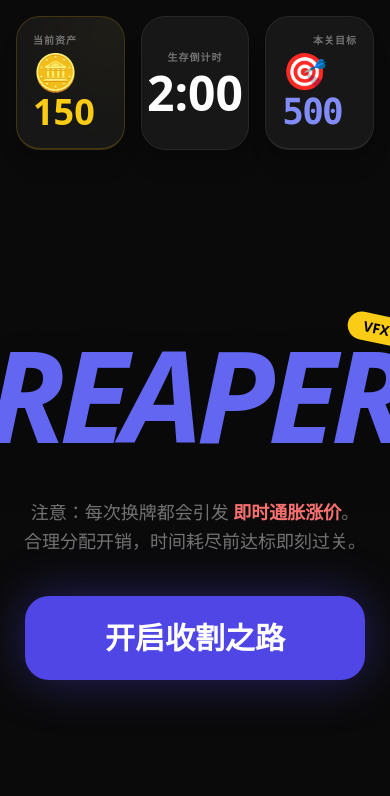
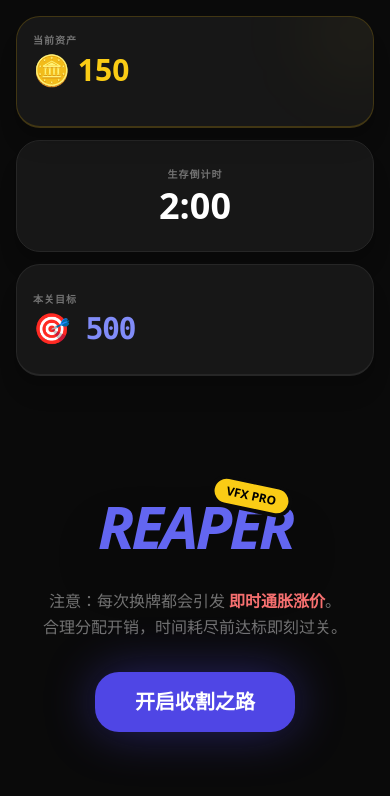
Before and after one commit to onovich/TexasReaper, a React (Vite) app in the folder frontend/: page / in a window 390 px wide. Shown: the top 796 px of the page. Built offline with nearby package versions, Linux system fonts and the light colour scheme; the HTML template or start-up script is replaced by a standard one.

Commit message:
Improve desktop responsive layout

```diff
--- a/frontend/src/App.jsx
+++ b/frontend/src/App.jsx
@@ -12,7 +12,7 @@ export default function App() {
 
   return (
     <div
-      className="min-h-screen bg-neutral-950 text-white font-sans flex flex-col items-center p-4 select-none overflow-hidden"
+      className="min-h-screen bg-neutral-950 text-white font-sans flex flex-col items-center px-4 py-4 lg:px-8 xl:px-10 2xl:px-12 select-none overflow-hidden"
       onClick={actions.clearSelection}
     >
       <GameEffects />
--- a/frontend/src/components/GameCard.jsx
+++ b/frontend/src/components/GameCard.jsx
@@ -10,27 +10,27 @@ export function GameCard({ item, isSelected, onSelect, onSwap, swapCost, canSele
         ${!canSelect ? 'cursor-default' : ''}`}
     >
       <div
-        className={`w-16 h-24 sm:w-24 sm:h-36 rounded-2xl flex flex-col items-center justify-between p-2 border-2 shadow-xl transition-all duration-300
+        className={`w-16 h-24 sm:w-24 sm:h-36 xl:w-28 xl:h-40 2xl:w-32 2xl:h-48 rounded-2xl xl:rounded-[1.35rem] flex flex-col items-center justify-between p-2 xl:p-3 border-2 shadow-xl transition-all duration-300
           ${item.isRevealed
             ? (isSelected ? 'bg-indigo-50 border-indigo-500 shadow-[0_20px_40px_rgba(79,70,229,0.4)]' : 'bg-white border-neutral-200')
             : 'bg-neutral-900 border-neutral-800'}`}
       >
         {item.isRevealed ? (
           <>
-            <div className={`self-start font-black text-xs sm:text-lg ${item.card.suit.color}`}>{item.card.rank}</div>
-            <div className="text-3xl sm:text-5xl">{item.card.suit.emoji}</div>
-            <div className={`self-end font-black text-xs sm:text-lg rotate-180 ${item.card.suit.color}`}>{item.card.rank}</div>
+            <div className={`self-start font-black text-xs sm:text-lg xl:text-xl ${item.card.suit.color}`}>{item.card.rank}</div>
+            <div className="text-3xl sm:text-5xl xl:text-6xl 2xl:text-7xl">{item.card.suit.emoji}</div>
+            <div className={`self-end font-black text-xs sm:text-lg xl:text-xl rotate-180 ${item.card.suit.color}`}>{item.card.rank}</div>
           </>
         ) : (
           <div className="w-full h-full flex items-center justify-center opacity-10">
-            <span className="text-4xl text-neutral-700">?</span>
+            <span className="text-4xl xl:text-5xl 2xl:text-6xl text-neutral-700">?</span>
           </div>
         )}
       </div>
       {showSwapButton ? (
         <button
           onClick={onSwap}
-          className="absolute -top-4 -right-4 bg-yellow-400 text-black font-black px-3 py-1 rounded-xl text-[10px] shadow-2xl z-40 border-2 border-black transition-transform hover:scale-110 active:scale-90"
+          className="absolute -top-4 -right-4 xl:-top-5 xl:-right-5 bg-yellow-400 text-black font-black px-3 py-1 xl:px-3.5 xl:py-1.5 rounded-xl text-[10px] xl:text-xs shadow-2xl z-40 border-2 border-black transition-transform hover:scale-110 active:scale-90"
         >
           ♻️ {swapCost}
         </button>
--- a/frontend/src/components/GameHeader.jsx
+++ b/frontend/src/components/GameHeader.jsx
@@ -4,23 +4,23 @@ function formatTime(timeLeft) {
 
 export function GameHeader({ chips, targetScore, timeLeft }) {
   return (
-    <div className="w-full max-w-4xl grid grid-cols-3 gap-4 mb-8">
-      <div className="bg-neutral-900 border border-neutral-800 p-4 rounded-3xl shadow-xl border-b-2 border-yellow-500/20 relative overflow-hidden">
+    <div className="w-full max-w-4xl lg:max-w-6xl 2xl:max-w-7xl grid grid-cols-1 sm:grid-cols-3 gap-3 lg:gap-5 mb-6 lg:mb-10">
+      <div className="bg-neutral-900 border border-neutral-800 p-4 lg:p-5 rounded-3xl shadow-xl border-b-2 border-yellow-500/20 relative overflow-hidden min-h-[112px] lg:min-h-[132px]">
         <div className="text-[10px] text-neutral-500 font-black uppercase tracking-widest mb-1 z-10 relative">当前资产</div>
-        <div className={`text-4xl font-black z-10 relative ${chips < 50 ? 'text-red-500 animate-pulse' : 'text-yellow-400'}`}>
+        <div className={`text-3xl sm:text-4xl xl:text-5xl font-black z-10 relative ${chips < 50 ? 'text-red-500 animate-pulse' : 'text-yellow-400'}`}>
           🪙 {chips}
         </div>
         <div className="absolute top-0 right-0 w-24 h-24 bg-yellow-400/5 rounded-full -mr-8 -mt-8 blur-2xl" />
       </div>
-      <div className="bg-neutral-900 border border-neutral-800 p-4 rounded-3xl shadow-xl flex flex-col items-center justify-center">
+      <div className="bg-neutral-900 border border-neutral-800 p-4 lg:p-5 rounded-3xl shadow-xl flex flex-col items-center justify-center min-h-[112px] lg:min-h-[132px]">
         <div className="text-[10px] text-neutral-500 font-black uppercase tracking-widest mb-1">生存倒计时</div>
-        <div className={`text-5xl font-black tabular-nums ${timeLeft < 20 ? 'text-red-500 animate-bounce' : 'text-white'}`}>
+        <div className={`text-4xl sm:text-5xl xl:text-6xl font-black tabular-nums ${timeLeft < 20 ? 'text-red-500 animate-bounce' : 'text-white'}`}>
           {formatTime(timeLeft)}
         </div>
       </div>
-      <div className="bg-neutral-900 border border-neutral-800 p-4 rounded-3xl shadow-xl flex flex-col items-end justify-center border-b-2 border-indigo-500/20">
+      <div className="bg-neutral-900 border border-neutral-800 p-4 lg:p-5 rounded-3xl shadow-xl flex flex-col items-start sm:items-end justify-center border-b-2 border-indigo-500/20 min-h-[112px] lg:min-h-[132px]">
         <div className="text-[10px] text-neutral-500 font-black uppercase tracking-widest mb-1">本关目标</div>
-        <div className="text-4xl font-black font-mono tracking-tighter text-indigo-400">🎯 {targetScore}</div>
+        <div className="text-3xl sm:text-4xl xl:text-5xl font-black font-mono tracking-tighter text-indigo-400">🎯 {targetScore}</div>
       </div>
     </div>
   );
--- a/frontend/src/components/screens/GameOverScreen.jsx
+++ b/frontend/src/components/screens/GameOverScreen.jsx
@@ -1,18 +1,18 @@
 export function GameOverScreen({ onRestart }) {
   return (
-    <div className="flex-1 flex flex-col items-center justify-center text-center space-y-10 animate-in zoom-in duration-500">
-      <div className="text-9xl">💀</div>
-      <h2 className="text-8xl font-black text-red-600 tracking-tighter">挑战失败</h2>
-      <div className="bg-emerald-500/10 border-2 border-emerald-500/20 px-24 py-10 rounded-[4rem] shadow-inner">
+    <div className="flex-1 w-full max-w-5xl xl:max-w-6xl flex flex-col items-center justify-center text-center space-y-8 lg:space-y-10 animate-in zoom-in duration-500 py-6 lg:py-10">
+      <div className="text-7xl sm:text-8xl xl:text-9xl">💀</div>
+      <h2 className="text-4xl sm:text-6xl xl:text-7xl 2xl:text-8xl font-black text-red-600 tracking-tighter">挑战失败</h2>
+      <div className="bg-emerald-500/10 border-2 border-emerald-500/20 px-10 sm:px-16 xl:px-24 py-8 xl:py-10 rounded-[3rem] xl:rounded-[4rem] shadow-inner">
         <div className="text-[10px] text-emerald-500/70 font-black tracking-widest uppercase mb-2">资产归零或超时</div>
-        <div className="text-9xl font-black text-emerald-400 tabular-nums">0</div>
+        <div className="text-6xl sm:text-8xl xl:text-9xl font-black text-emerald-400 tabular-nums">0</div>
       </div>
       <button
         onClick={(event) => {
           event.stopPropagation();
           onRestart();
         }}
-        className="px-20 py-6 bg-white text-black rounded-3xl font-black text-3xl shadow-2xl hover:scale-105 active:scale-95 transition-all"
+        className="px-10 sm:px-16 xl:px-20 py-4 sm:py-5 xl:py-6 bg-white text-black rounded-3xl font-black text-xl sm:text-2xl xl:text-3xl shadow-2xl hover:scale-105 active:scale-95 transition-all"
       >
         重新挑战
       </button>
--- a/frontend/src/components/screens/LevelUpScreen.jsx
+++ b/frontend/src/components/screens/LevelUpScreen.jsx
@@ -1,17 +1,17 @@
 export function LevelUpScreen({ level, onNextLevel }) {
   return (
-    <div className="flex-1 flex flex-col items-center justify-center text-center space-y-10 animate-in zoom-in duration-500">
-      <div className="text-9xl">🚀</div>
+    <div className="flex-1 w-full max-w-5xl xl:max-w-6xl flex flex-col items-center justify-center text-center space-y-8 lg:space-y-10 animate-in zoom-in duration-500 py-6 lg:py-10">
+      <div className="text-7xl sm:text-8xl xl:text-9xl">🚀</div>
       <div className="space-y-4">
-        <h2 className="text-7xl font-black text-emerald-500 tracking-tighter">本关目标达成！</h2>
-        <p className="text-neutral-400 font-bold uppercase tracking-widest text-xl">已重置各项物价</p>
+        <h2 className="text-4xl sm:text-6xl xl:text-7xl 2xl:text-8xl font-black text-emerald-500 tracking-tighter">本关目标达成！</h2>
+        <p className="text-base sm:text-lg xl:text-xl text-neutral-400 font-bold uppercase tracking-widest">已重置各项物价</p>
       </div>
       <button
         onClick={(event) => {
           event.stopPropagation();
           onNextLevel();
         }}
-        className="px-20 py-6 bg-white text-black rounded-3xl font-black text-3xl hover:scale-105 active:scale-95 transition-all shadow-2xl"
+        className="px-10 sm:px-16 xl:px-20 py-4 sm:py-5 xl:py-6 bg-white text-black rounded-3xl font-black text-xl sm:text-2xl xl:text-3xl hover:scale-105 active:scale-95 transition-all shadow-2xl"
       >
         进入 Level {level + 1}
       </button>
--- a/frontend/src/components/screens/StartScreen.jsx
+++ b/frontend/src/components/screens/StartScreen.jsx
@@ -1,11 +1,11 @@
 export function StartScreen({ onStart }) {
   return (
-    <div className="flex-1 flex flex-col items-center justify-center text-center space-y-10 animate-in fade-in duration-1000">
+    <div className="flex-1 w-full max-w-5xl xl:max-w-6xl flex flex-col items-center justify-center text-center space-y-8 lg:space-y-10 animate-in fade-in duration-1000 py-6 lg:py-10">
       <div className="relative">
-        <h1 className="text-9xl font-black italic tracking-tighter text-indigo-500 drop-shadow-2xl">REAPER</h1>
-        <div className="absolute -top-4 -right-10 bg-yellow-400 text-black px-4 py-1 rounded-full font-black text-sm rotate-12 border-4 border-neutral-950">VFX PRO</div>
+        <h1 className="text-6xl sm:text-8xl xl:text-[9rem] 2xl:text-[10rem] font-black italic tracking-tighter text-indigo-500 drop-shadow-2xl">REAPER</h1>
+        <div className="absolute -top-4 right-0 sm:-right-10 bg-yellow-400 text-black px-3 sm:px-4 py-1 rounded-full font-black text-xs sm:text-sm rotate-12 border-4 border-neutral-950">VFX PRO</div>
       </div>
-      <p className="text-neutral-500 max-w-md text-lg leading-relaxed">
+      <p className="text-neutral-500 max-w-md xl:max-w-xl text-base sm:text-lg xl:text-xl leading-relaxed">
         注意：每次换牌都会引发 <span className="text-red-400 font-bold">即时通胀涨价</span>。<br />
         合理分配开销，时间耗尽前达标即刻过关。
       </p>
@@ -14,7 +14,7 @@ export function StartScreen({ onStart }) {
           event.stopPropagation();
           onStart();
         }}
-        className="px-20 py-6 bg-indigo-600 rounded-3xl font-black text-3xl hover:bg-indigo-500 transition-all shadow-[0_0_50px_rgba(79,70,229,0.4)] active:scale-95"
+        className="px-10 sm:px-16 xl:px-20 py-4 sm:py-5 xl:py-6 bg-indigo-600 rounded-3xl font-black text-xl sm:text-2xl xl:text-3xl hover:bg-indigo-500 transition-all shadow-[0_0_50px_rgba(79,70,229,0.4)] active:scale-95"
       >
         开启收割之路
       </button>
--- a/frontend/src/index.css
+++ b/frontend/src/index.css
@@ -10,3 +10,7 @@ body {
   padding: 0;
   background-color: #0a0a0a;
 }
+
+#root {
+  width: 100%;
+}
```
Also changed, not shown: frontend/src/components/screens/PlayingScreen.jsx (+16 -16 lines).
